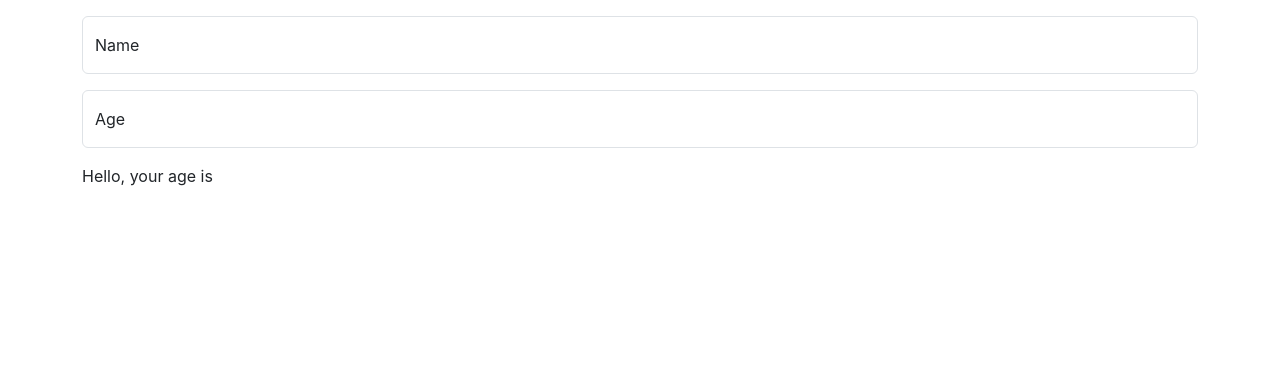
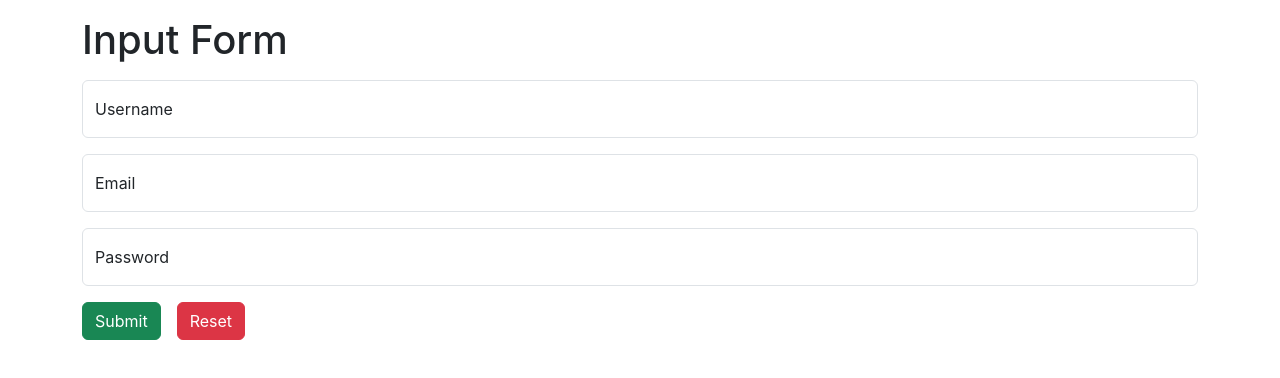
Before and after one commit to Arbind-Dhawal2054/WebDev, a React (Create React App) app in the folder my-app/: page / in a window 1280 px wide. Shown: the top 378 px of the page. Built offline with nearby package versions, Linux system fonts and the light colour scheme.

Commit message:
dynamic handling of form done

```diff
--- a/my-app/package.json
+++ b/my-app/package.json
@@ -58,4 +58,7 @@
   "devDependencies": {
     "eslint-config-react-app": "^7.0.1"
   }
+
+ , "proxy": "http://localhost:3000"
+
 }
--- a/my-app/src/App.js
+++ b/my-app/src/App.js
@@ -3,7 +3,8 @@
 //import TextForm from './Components/TextForm'
 /* import Textbuttons from './Components/Textbuttons'
  */
-import Doubleform from './Components/Doubleform'
+/* import Doubleform from './Components/Doubleform' */
+import DynamicFormHandling from './Components/DynamicFormHandling'
 
 function App() {
   return (
@@ -18,9 +19,16 @@ function App() {
    {/*  <div className="container my-3">
     <DynamicGreeting name= "Arbind Ji" />
     </div> */}
+    {/* <div className="container">
+      <Doubleform/>
+    </div> */}
+
     <div className="container">
-      <Doubleform/>
+      <DynamicFormHandling/>
     </div>
+
+
+
   </>
   );
 }
--- a/my-app/src/Components/Doubleform.js
+++ b/my-app/src/Components/Doubleform.js
@@ -1,28 +1,43 @@
 import React, { useState } from 'react'
 
 export default function Doubleform() {
-    const[name, setName] = useState('');
+    const[Currentvalue, setValue] = useState({Name:'', Age: '', Contact: ''});
 
-    let nameFun = (event)=>{
-        setName(event.target.value);
+    let handleChange =(event)=>{
+        setValue(prev=>({...prev, [event.target.name]: event.target.value}));
     }
-    const[age, setAge] = useState();
 
-    let ageFun = (event)=>{
-        setAge(event.target.value);
+    let resetvalues = ()=>{
+        setValue({Name:'', Age: '', Contact: ''});
     }
+
+        /*  let nameFun = (event)=>{
+                setName(event.target.value);
+            }
+            const[age, setAge] = useState();
+
+            let ageFun = (event)=>{
+                setAge(event.target.value);
+            } */
   return (
     <>
-        <div class="form-floating mb-3">
-            <input type="text" className="form-control my-3" id="floatingName" value={name} onChange={nameFun} placeholder="Enter Name"/>
-            <label htmlFor="floatingInput">Name</label>
-            </div>
-            <div class="form-floating">
-            <input type="text" className="form-control" id="floatingAge" value={age} onChange={ageFun} placeholder="Password"/>
+        <div className="form-floating mb-3">
+            <input type="text"  name="Name" className="form-control my-3" id="floatingName" value={Currentvalue.Name} onChange={handleChange} placeholder="Enter Name"/>
+            <label htmlFor="floatingName">Name</label>
+        </div>
+        <div className="form-floating">
+            <input type="text"  name="Age" className="form-control my-3" id="floatingAge" value={Currentvalue.Age} onChange={handleChange} placeholder="Age"/>
             <label htmlFor="floatingAge">Age</label>
         </div>
+        <div className="form-floating">
+            <input type="text" name="Contact" className="form-control" id="floatingContact" value={Currentvalue.Contact} onChange={handleChange} placeholder="Contact"/>
+            <label htmlFor="floatingContact">contact</label>
+        </div>
+        <button className='btn btn-danger my-3' onClick={resetvalues}>Reset</button>
+
+
         <div className="my-3">
-            <p>Hello, {name} your age is {age}</p>
+            <p>Hello, {Currentvalue.Name} your age is {Currentvalue.Age} and your contact number is {Currentvalue.Contact}</p>
         </div>
     </>
   )
--- /dev/null
+++ b/my-app/src/Components/DynamicFormHandling.js
@@ -0,0 +1,92 @@
+import React, { useState } from 'react';
+
+export default function DynamicFormHandling() {
+  const [currentValue, setValue] = useState({
+    username: '',
+    email: '',
+    password: '',
+  });
+
+  let handleInput = (event) => {
+    const { name, value } = event.target;
+
+    setValue((prev) => ({
+      ...prev,
+      [name]: value,
+    }));
+  };
+
+  function clickSubmit() {
+    console.log(
+      `Submitted, name - ${currentValue.username}, email - ${currentValue.email} with password`
+    );
+  }
+
+  function clickReset() {
+    setValue({ username: '', email: '', password: '' });
+  }
+
+  return (
+    <>
+      <h1 className="my-3">Input Form</h1>
+      <form>
+        <div className="form-floating mb-3">
+          <input
+            type="text"
+            name="username"
+            className="form-control my-3"
+            id="floatingUsername"
+            placeholder="Username"
+            value={currentValue.username}
+            onChange={handleInput}
+          />
+          <label htmlFor="floatingUsername">Username</label>
+        </div>
+
+        <div className="form-floating">
+          <input
+            type="email"
+            name="email"
+            className="form-control"
+            id="floatingInput"
+            placeholder="majakaro@example.com"
+            value={currentValue.email}
+            onChange={handleInput}
+          />
+          <label htmlFor="floatingInput">Email</label>
+        </div>
+
+        <div className="form-floating">
+          <input
+            type="password"
+            name="password"
+            className="form-control my-3"
+            id="floatingPassword"
+            placeholder="Password"
+            value={currentValue.password}
+            onChange={handleInput}
+          />
+          <label htmlFor="floatingPassword">Password</label>
+        </div>
+
+        <div className="btn-container">
+          <button
+            className="btn btn-success"
+            type="button"
+            onClick={clickSubmit}
+          >
+            Submit
+          </button>
+
+          <button
+            className="btn btn-danger mx-3"
+            type="button"
+            onClick={clickReset}
+          >
+            Reset
+          </button>
+        </div>
+      </form>
+    </>
+  );
+}
```
Also changed, not shown: 1 other file (tests, documents, lock files or other folders).
